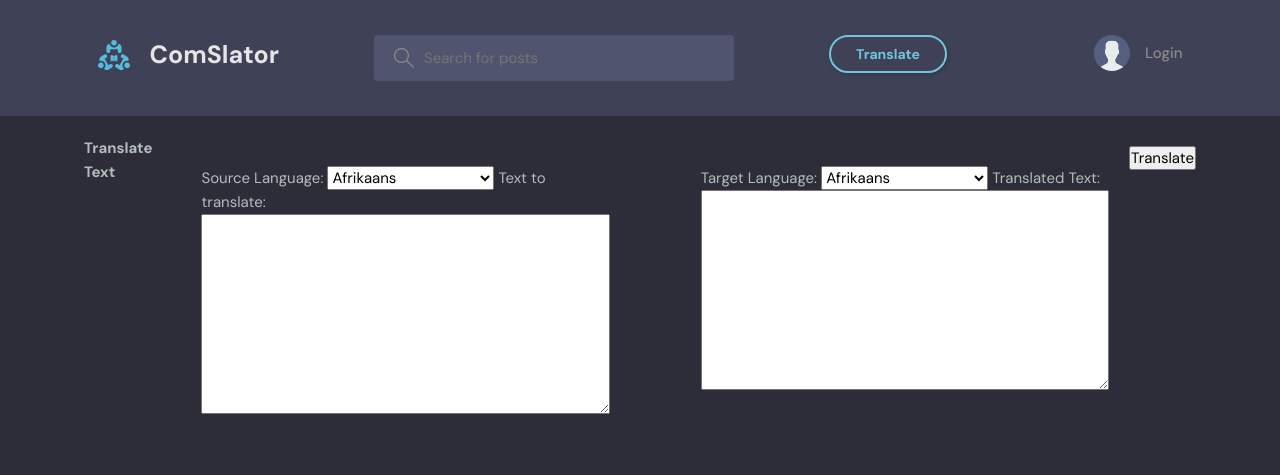
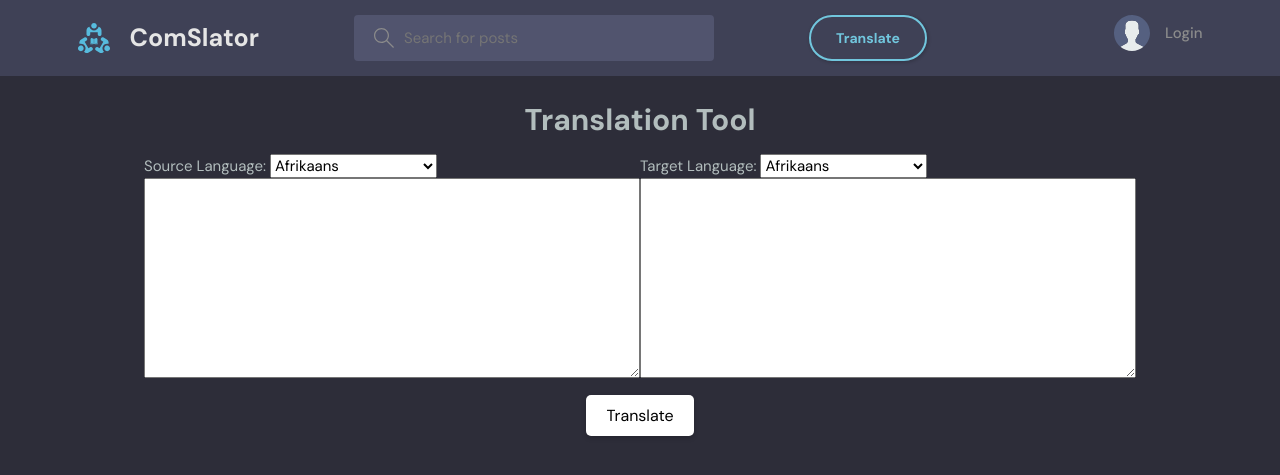
Before and after one commit to cuonggpham/gPBL-ComSlator, a Django app: page /translate/ in a window 1280 px wide. Shown: the top 475 px of the page. Run offline with Django 3.2, Linux system fonts and the light colour scheme.

Commit message:
update css for "translation page"

```diff
--- a/base/templates/base/translation.html
+++ b/base/templates/base/translation.html
@@ -1,14 +1,19 @@
 {% extends 'main.html' %} {% block content %}
 <script src="https://code.jquery.com/jquery-3.6.0.min.js"></script>
 <style>
-  .container {
+  .translation-container {
     display: flex;
-    justify-content: space-between;
-    align-items: flex-start;
+    flex-direction: column;
+    align-items: center;
     padding: 20px;
   }
+  .text-box-container {
+    display: flex;
+    justify-content: center;
+    width: 80%; /* Adjust width to control space from left and right */
+  }
   .text-box {
-    width: 45%;
+    width: 50%; /* Make boxes occupy full width together */
   }
   textarea {
     width: 100%;
@@ -18,11 +23,34 @@
   button {
     margin-top: 10px;
   }
+  h1 {
+    text-align: center;
+    font-size: 3rem;
+  }
+  .translate-button {
+    background-color: white; /* Match with the navbar button color */
+    color: black;
+    border: none;
+    padding: 10px 20px;
+    font-size: 16px;
+    border-radius: 5px;
+    cursor: pointer;
+    transition: background-color 0.3s ease;
+    box-shadow: 0 2px 5px rgba(0, 0, 0, 0.2);
+  }
+
+  .translate-button:hover {
+    background-color: #357abd; /* Darker shade on hover */
+  }
+
+  .translate-button:focus {
+    outline: none;
+  }
 </style>
 
-<div class="container">
-  <h1>Translate Text</h1>
-  <div class="container">
+<div class="translation-container">
+  <h1>Translation Tool</h1>
+  <div class="text-box-container">
     <div class="text-box">
       <label for="source_language">Source Language:</label>
       <select id="source_language" name="source_language">
@@ -30,7 +58,6 @@
         <option value="{{ code }}">{{ language }}</option>
         {% endfor %}
       </select>
-      <label for="text">Text to translate:</label>
       <textarea id="text" name="text"></textarea>
     </div>
     <div class="text-box">
@@ -40,11 +67,10 @@
         <option value="{{ code }}">{{ language }}</option>
         {% endfor %}
       </select>
-      <label for="translated_text">Translated Text:</label>
       <textarea id="translated_text" name="translated_text" readonly></textarea>
     </div>
   </div>
-  <button id="translate-button">Translate</button>
+  <button class="translate-button" id="translate-button">Translate</button>
 </div>
 <script>
   $(document).ready(function () {
```
